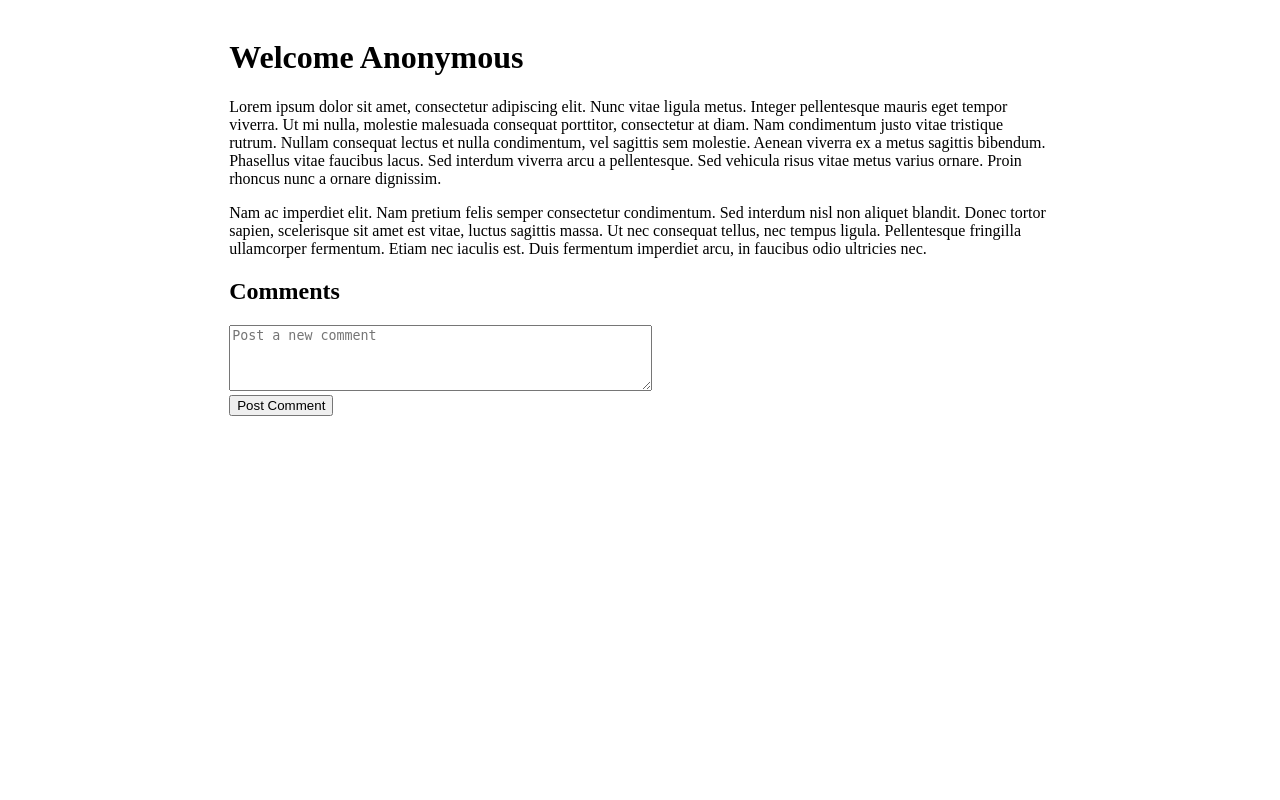
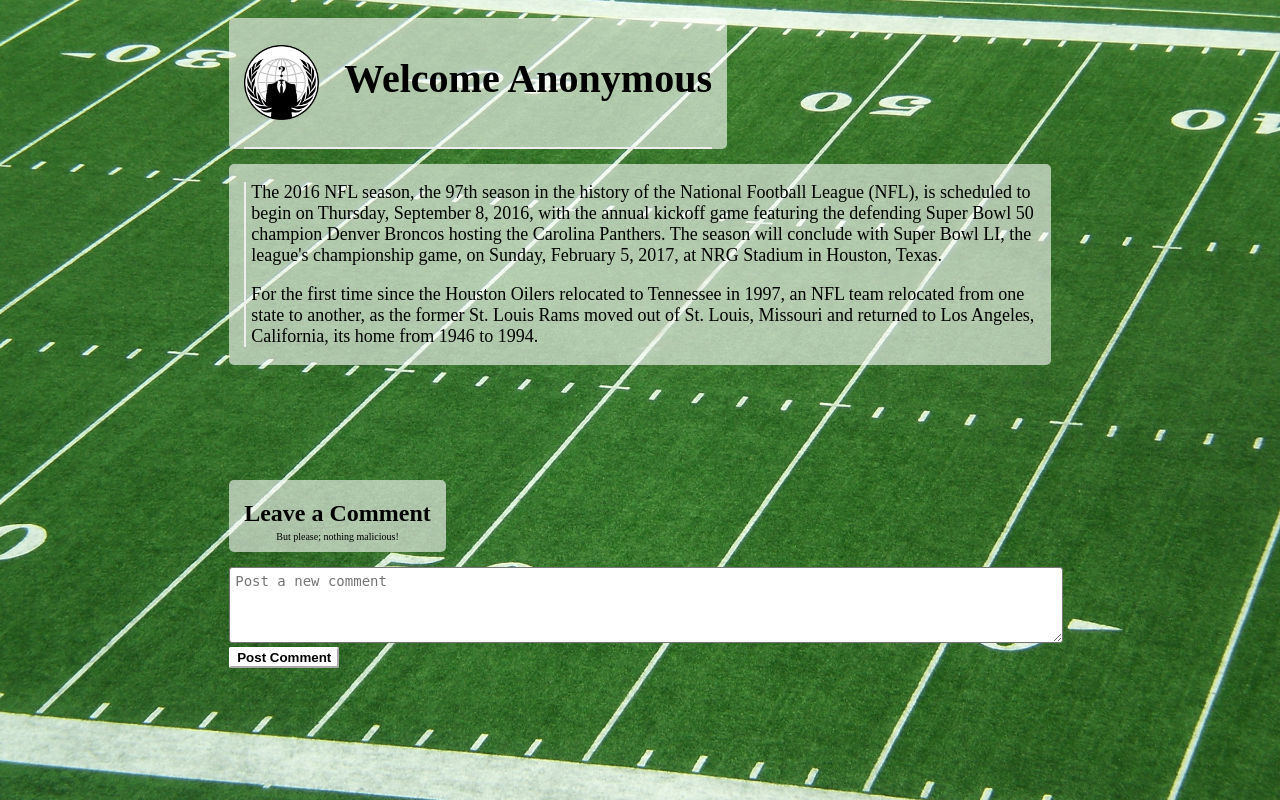
Before and after one commit to zhan2209/Capture-the-Flag, a PHP site: page /xss/cookie-stealer/html/ in a window 1280 px wide. Run offline with PHP 8.4, Linux system fonts and the light colour scheme; some libraries are stand-ins or nearby versions.

Commit message:
changes to cookie-stealer style

```diff
--- a/Challenges/xss/cookie-stealer/html/app.css
+++ b/Challenges/xss/cookie-stealer/html/app.css
@@ -1,15 +1,39 @@
+html {
+	background-color: #fafafa;
+	background-image: url('football.jpg');
+	background-size: cover;
+}
+
 .flag {
-	border-left: 5px solid #ffff00;
-	background-color: #ffffe6;
+	border-left: 5px solid #eeeeee;
+	background-color: rgba(255, 255, 255, 0.6);
 	padding: 10px;
 	margin: 10px;
+	margin-top: 0px;
 }
-.hint {
-	border-left: 5px solid #0066ff;
-	background-color: #e6f0ff;
-	padding: 10px;
-	margin: 10px;
+
+.trans-box {
+	background-color: rgba(255, 255, 255, 0.6);
+	padding-left: 15px;
+	padding-right: 15px;
+	display: inline-block;
+	margin-bottom: 15px;
+	border-radius: 5px;
 }
+
+.trans-box .header {
+	border-bottom: 2px solid #eeeeee;
+}
+
+.content p {
+	font-size: 18px;
+	color: black;
+}
+
+.posted {
+	margin-bottom: 100px;
+}
+
 .center {
     margin: auto;
     width: 65%;
@@ -18,8 +42,49 @@
 }
 
 .comment {
-	border-left: 5px solid #0066ff;
-	background-color: #e6f0ff;
-	padding: 10px;
+	font-size: 14px;
+	border-left: 5px solid #eeeeee;
+	background-color: rgba(255, 255, 255, 0.6);
+	padding-top: 1px;
+	padding-left: 10px;
+	padding-bottom: 2px;
 	margin: 10px;
 }
+
+.content {
+	padding-left: 5px;
+	border-left: 2px solid #eeeeee;
+}
+
+#comment-box textarea {
+	font-size: 14px;
+	width: 100%;
+	border-radius: 3px;
+	padding: 5px;
+}
+
+.header h1 {
+	font-size: 40px;
+	color: black;
+	text-align: center
+}
+
+.header img {
+	height: 75px;
+	padding-right: 25px;
+	vertical-align: middle;
+}
+
+#disclaimer {
+	font-size: 10px;
+	text-align: center;
+	margin-top: -15px;
+}
+
+#btn {
+	background-color: #ffffff;
+	border-color: #ffffff;
+	border-radius: 2px;
+	font-family: Arial;
+	font-weight: bold;
+}
--- a/Challenges/xss/cookie-stealer/html/index.php
+++ b/Challenges/xss/cookie-stealer/html/index.php
@@ -6,7 +6,6 @@
 	$comments_file_name = "./comments.json";
 	$comments_json = json_decode(file_get_contents($comments_file_name), true);
 
-	//TODO: Update to PHP 7 and use a session cookie with specific name and path.
 	// This cookie name must match the cookie name in xss-bot.js.
 	$cookie_name = "XSS_COOKIE_STEALER_SESSION_ID";
 	$cookie_value = "";
@@ -25,28 +24,48 @@
 <!DOCTYPE html>
 <html>
 <head>
-	<title>Lorem Ipsum Blog</title>
+	<title>Super Football Blog</title>
 	<link rel="stylesheet" type="text/css" href="app.css">
 </head>
 <body>
 <div class="center">
+	<div class='posted'>
 		<?php if (isAdmin()): ?>
-		<h1>Welcome Admin</h1>
+		<div class='trans-box'>
+			<div class='header'>
+				<h1><img src='madden.png'>Welcome Admin</h1>
+			</div>
+		</div>
 		<div class="flag">Congratulations! The flag is <?= $flag ?>.</div>
 		<?php else: ?>
-		<h1>Welcome Anonymous</h1>
+		<div class='trans-box'>
+			<div class='header'>
+				<h1><img src='anon.png'>Welcome Anonymous</h1>
+			</div>
+		</div>
 		<?php endif; ?>
+		<div class='trans-box'>
+			<div class='content'>
+				<p>The 2016 NFL season, the 97th season in the history of the National Football League (NFL), is scheduled to begin on Thursday, September 8, 2016, with the annual kickoff game featuring the defending Super Bowl 50 champion Denver Broncos hosting the Carolina Panthers. The season will conclude with Super Bowl LI, the league's championship game, on Sunday, February 5, 2017, at NRG Stadium in Houston, Texas.</p>
+				<p>For the first time since the Houston Oilers relocated to Tennessee in 1997, an NFL team relocated from one state to another, as the former St. Louis Rams moved out of St. Louis, Missouri and returned to Los Angeles, California, its home from 1946 to 1994.</p>
+			</div>
+		</div>
+	</div>
 
-		<p>Lorem ipsum dolor sit amet, consectetur adipiscing elit. Nunc vitae ligula metus. Integer pellentesque mauris eget tempor viverra. Ut mi nulla, molestie malesuada consequat porttitor, consectetur at diam. Nam condimentum justo vitae tristique rutrum. Nullam consequat lectus et nulla condimentum, vel sagittis sem molestie. Aenean viverra ex a metus sagittis bibendum. Phasellus vitae faucibus lacus. Sed interdum viverra arcu a pellentesque. Sed vehicula risus vitae metus varius ornare. Proin rhoncus nunc a ornare dignissim.</p>
-		<p>Nam ac imperdiet elit. Nam pretium felis semper consectetur condimentum. Sed interdum nisl non aliquet blandit. Donec tortor sapien, scelerisque sit amet est vitae, luctus sagittis massa. Ut nec consequat tellus, nec tempus ligula. Pellentesque fringilla ullamcorper fermentum. Etiam nec iaculis est. Duis fermentum imperdiet arcu, in faucibus odio ultricies nec.</p>
+	<div class='posting'>
+		<div class='trans-box'>
+			<h2>Leave a Comment</h2>
+			<p id='disclaimer'>But please; nothing malicious!</p>
+		</div>
 
-		<h2>Comments</h2>
-
+		<div id='comment-box'>
 			<form method="post" action="add-comment.php">
 				<textarea name="comment" placeholder="Post a new comment" rows="4" cols="50"></textarea>
 				<br/>
-			<input type="submit" value="Post Comment"></input>
+				<input id='btn' type="submit" value="Post Comment"></input>
 			</form>
+		</div>
+	</div>
 
 	<?php
 	foreach ($comments_json["comments"] as $index=>$comment) {
@@ -55,7 +74,7 @@
 				<p>'.$comment.'</p>
 				<form method="post" action="delete-comment.php">
 					<input type="hidden" name="index" value="'.$index.'"></input>
-					<input type="submit" value="Delete"></input>
+					<input id="btn" type="submit" value="Delete"></input>
 				</form>
 			</div>
 			';
```
Also changed, not shown: Challenges/web/launch/README.md, Challenges/xss/cookie-stealer/html/anon.png (added), Challenges/xss/cookie-stealer/html/football.jpg (added), Challenges/xss/cookie-stealer/html/madden.png (added). Lines whose indentation alone changed are shown as unchanged.
